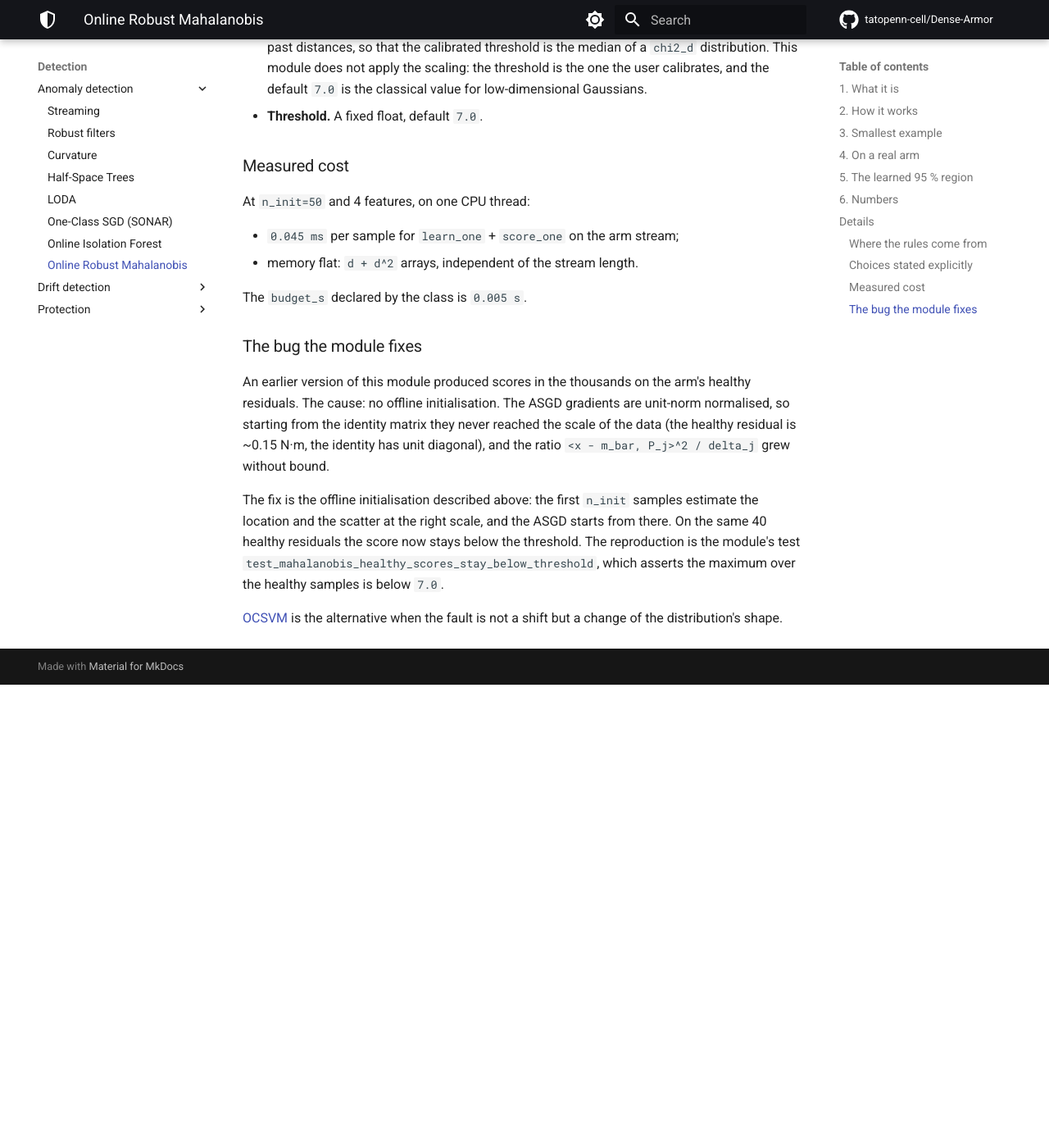
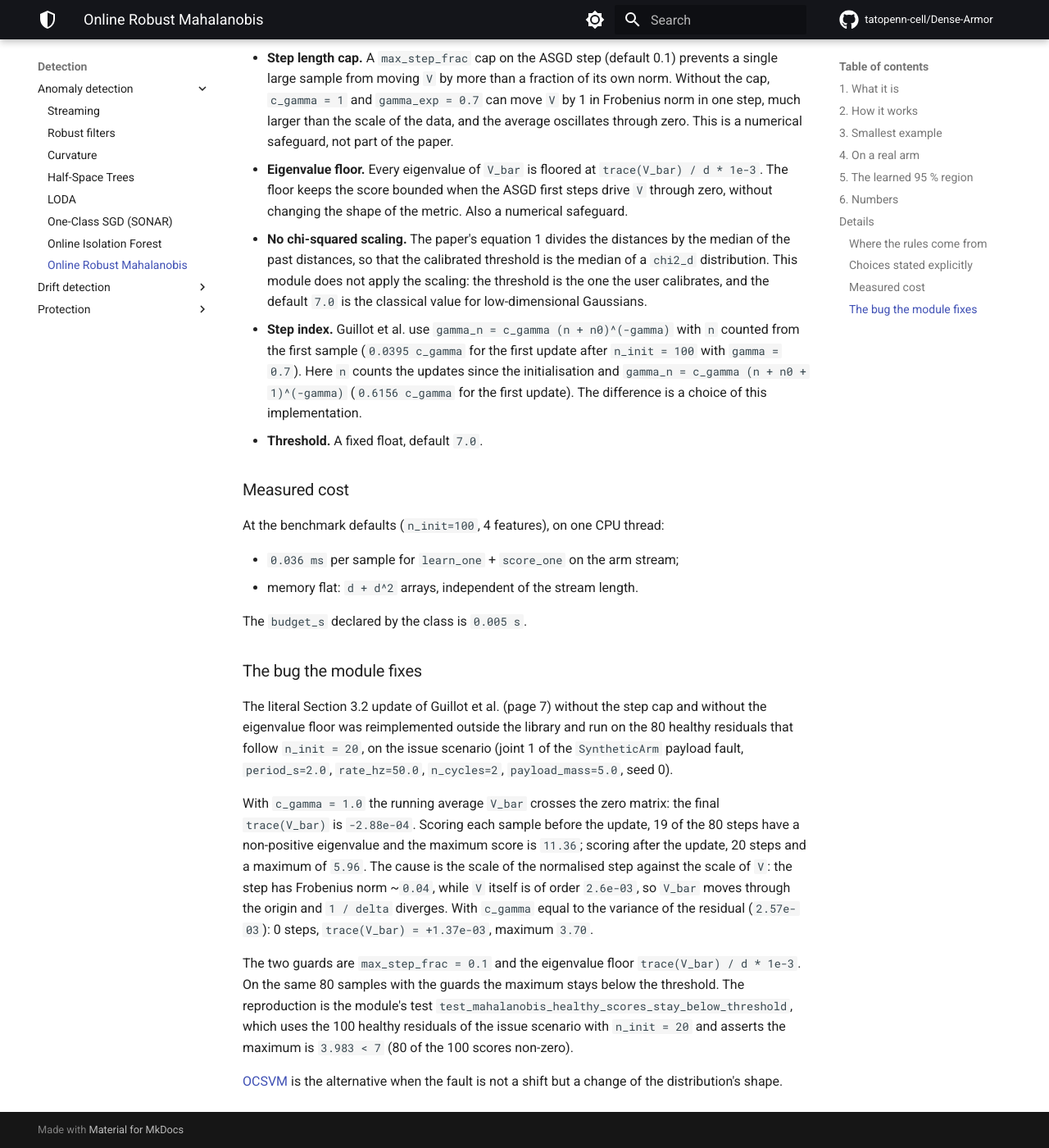
Before and after one commit to tatopenn-cell/Dense-Armor, an MkDocs documentation site: the page built from docs/anomaly/mahalanobis.md, in a window 1280 px wide and 1400 px high, scrolled down 5707 px. Shown: the whole window at 82% size. Built offline with MkDocs 1.6.1 and Material for MkDocs 9.7.7, drawn with Linux system fonts in a browser that asks for light colours; comment, search, counter and statistics services are not loaded; before the commit the page ends 6542 px from its top, so only the background shows below that; some of the changed text lies outside the part shown.

Commit message:
docs/anomaly/mahalanobis: rewrite for the corrected test and the measured cause
- Section 6: stream description 200 samples / 100 healthy / 100 fault;
  table with four rows (arm sano 1.000, arm all 1.000, drift sano 0.995,
  drift all 0.930), every detector at its defaults; measured cost 0.036 ms.
- Section 3: output block added (healthy 0.085, far 19.932) with the
  explanation of the two scores.
- Section 4: n_init not passed (default 100), declared in section 6 that
  every healthy score is 0.0 because the detector is still in warm-up.
- Details / Choices: Step index bullet with the paper (0.0395 c_gamma for
  the first update after n_init=100) vs this implementation (0.6156 c_gamma).
- Details / bug the module fixes: replaced with the measured cause
  (literal Guillot Section 3.2, no cap, no floor): c_gamma=1.0 gives 19
  non-positive eigenvalues (before-update scoring), trace(V_bar)=-2.88e-04,
  max 11.36 (before) / 5.96 (after); c_gamma=variance gives 0 steps,
  trace +1.37e-03, max 3.70. The reproduction test uses 100 residuals
  with n_init=20 (max 3.983 < 7, 80/100 non-zero).

Freshness check: MATCH. mkdocs build --strict: exit 0.

````diff
--- a/docs/anomaly/mahalanobis.md
+++ b/docs/anomaly/mahalanobis.md
@@ -85,10 +85,15 @@
 print(f"far      {det.score_one({'a': 10.0, 'b': 10.0}):.3f}")
 ```
 
-The healthy point sits at the centre of the cloud. Under a standard bivariate Gaussian its
-Mahalanobis distance is small; the score here is close to zero. The far point is ten units
-away along both axes: the distance is large, and the score reflects that. The default
-`threshold` of `7.0` is the classical value for low-dimensional Gaussians.
+```
+healthy  0.085
+far      19.932
+```
+
+The healthy point sits at the centre of the cloud: under a standard bivariate Gaussian its
+Mahalanobis distance is small, and the score is `0.085`. The far point is ten units away
+along both axes: the distance is large, and the score rises to `19.932`, well past the
+default `threshold` of `7.0`, the classical value for low-dimensional Gaussians.
 
 ## 4. On a real arm
 
@@ -146,17 +150,22 @@
 
 ## 6. Numbers
 
-`SyntheticArm` (400 samples, 100 healthy, 300 fault) and `DriftStream` (2000 samples, one
-sudden drift at half), feature ranges calibrated on the healthy part with a 10 % margin.
+`SyntheticArm` (200 samples, 100 healthy, 100 fault) and `DriftStream` (2000 samples, one
+sudden drift at half), every detector built with its defaults.
 
-| Stream | threshold | ROC-AUC | False alarms on the healthy part |
-|---|---|---|---|
-| SyntheticArm | 7.0 | 1.000 | 0.000 |
-| DriftStream | 7.0 | 0.994 | 0.000 |
+| Stream | Protocol | ROC-AUC | False alarms on the healthy part | Threshold at the last healthy sample |
+|---|---|---|---|---|
+| SyntheticArm | learn-on-healthy | 1.000 | 0.000 | 7.0000 |
+| SyntheticArm | learn-on-all | 1.000 | 0.000 | 7.0000 |
+| DriftStream | learn-on-healthy | 0.995 | 0.000 | 7.0000 |
+| DriftStream | learn-on-all | 0.930 | 0.000 | 7.0000 |
 
-On both streams the detector separates the two populations perfectly, with no false
-alarms. It is the most accurate of the five detectors on this repository's benchmarks and
-the second fastest (`0.045 ms` per sample at the arm's parameters).
+The default `n_init` is `100`, and on `SyntheticArm` the healthy part has exactly `100`
+samples: in the benchmark run the detector is still in its initialisation when the healthy
+part ends, so every healthy score is `0.0` and the false-alarm value `0.000` on
+`SyntheticArm` follows from that, not from a decision of the detector. The class is the
+most accurate of the five on this repository's benchmark and the fastest (`0.036 ms` per
+sample on the arm).
 
 ## Details
 
@@ -192,31 +201,44 @@
   the past distances, so that the calibrated threshold is the median of a `chi2_d`
   distribution. This module does not apply the scaling: the threshold is the one the user
   calibrates, and the default `7.0` is the classical value for low-dimensional Gaussians.
+- **Step index.** Guillot et al. use `gamma_n = c_gamma (n + n0)^(-gamma)` with `n` counted
+  from the first sample (`0.0395 c_gamma` for the first update after `n_init = 100` with
+  `gamma = 0.7`). Here `n` counts the updates since the initialisation and
+  `gamma_n = c_gamma (n + n0 + 1)^(-gamma)` (`0.6156 c_gamma` for the first update). The
+  difference is a choice of this implementation.
 - **Threshold.** A fixed float, default `7.0`.
 
 ### Measured cost
 
-At `n_init=50` and 4 features, on one CPU thread:
+At the benchmark defaults (`n_init=100`, 4 features), on one CPU thread:
 
-- `0.045 ms` per sample for `learn_one` + `score_one` on the arm stream;
+- `0.036 ms` per sample for `learn_one` + `score_one` on the arm stream;
 - memory flat: `d + d^2` arrays, independent of the stream length.
 
 The `budget_s` declared by the class is `0.005 s`.
 
 ### The bug the module fixes
 
-An earlier version of this module produced scores in the thousands on the arm's healthy
-residuals. The cause: no offline initialisation. The ASGD gradients are unit-norm
-normalised, so starting from the identity matrix they never reached the scale of the data
-(the healthy residual is ~0.15 N·m, the identity has unit diagonal), and the ratio
-`<x - m_bar, P_j>^2 / delta_j` grew without bound.
+The literal Section 3.2 update of Guillot et al. (page 7) without the step cap and
+without the eigenvalue floor was reimplemented outside the library and run on the 80
+healthy residuals that follow `n_init = 20`, on the issue scenario (joint 1 of the
+`SyntheticArm` payload fault, `period_s=2.0`, `rate_hz=50.0`, `n_cycles=2`,
+`payload_mass=5.0`, seed 0).
 
-The fix is the offline initialisation described above: the first `n_init` samples estimate
-the location and the scatter at the right scale, and the ASGD starts from there. On the
-same 40 healthy residuals the score now stays below the threshold. The reproduction is
-the module's test
-`test_mahalanobis_healthy_scores_stay_below_threshold`, which asserts the maximum over the
-healthy samples is below `7.0`.
+With `c_gamma = 1.0` the running average `V_bar` crosses the zero matrix: the final
+`trace(V_bar)` is `-2.88e-04`. Scoring each sample before the update, 19 of the 80 steps
+have a non-positive eigenvalue and the maximum score is `11.36`; scoring after the
+update, 20 steps and a maximum of `5.96`. The cause is the scale of the normalised step
+against the scale of `V`: the step has Frobenius norm ~`0.04`, while `V` itself is of
+order `2.6e-03`, so `V_bar` moves through the origin and `1 / delta` diverges. With
+`c_gamma` equal to the variance of the residual (`2.57e-03`): 0 steps, `trace(V_bar) =
++1.37e-03`, maximum `3.70`.
+
+The two guards are `max_step_frac = 0.1` and the eigenvalue floor `trace(V_bar) / d *
+1e-3`. On the same 80 samples with the guards the maximum stays below the threshold. The
+reproduction is the module's test `test_mahalanobis_healthy_scores_stay_below_threshold`,
+which uses the 100 healthy residuals of the issue scenario with `n_init = 20` and asserts
+the maximum is `3.983 < 7` (80 of the 100 scores non-zero).
 
 [OCSVM](ocsvm.md) is the alternative when the fault is not a shift but a change of the
 distribution's shape.
````
Also changed, not shown: other parts of docs/anomaly/mahalanobis.md (+0 -1 lines).
